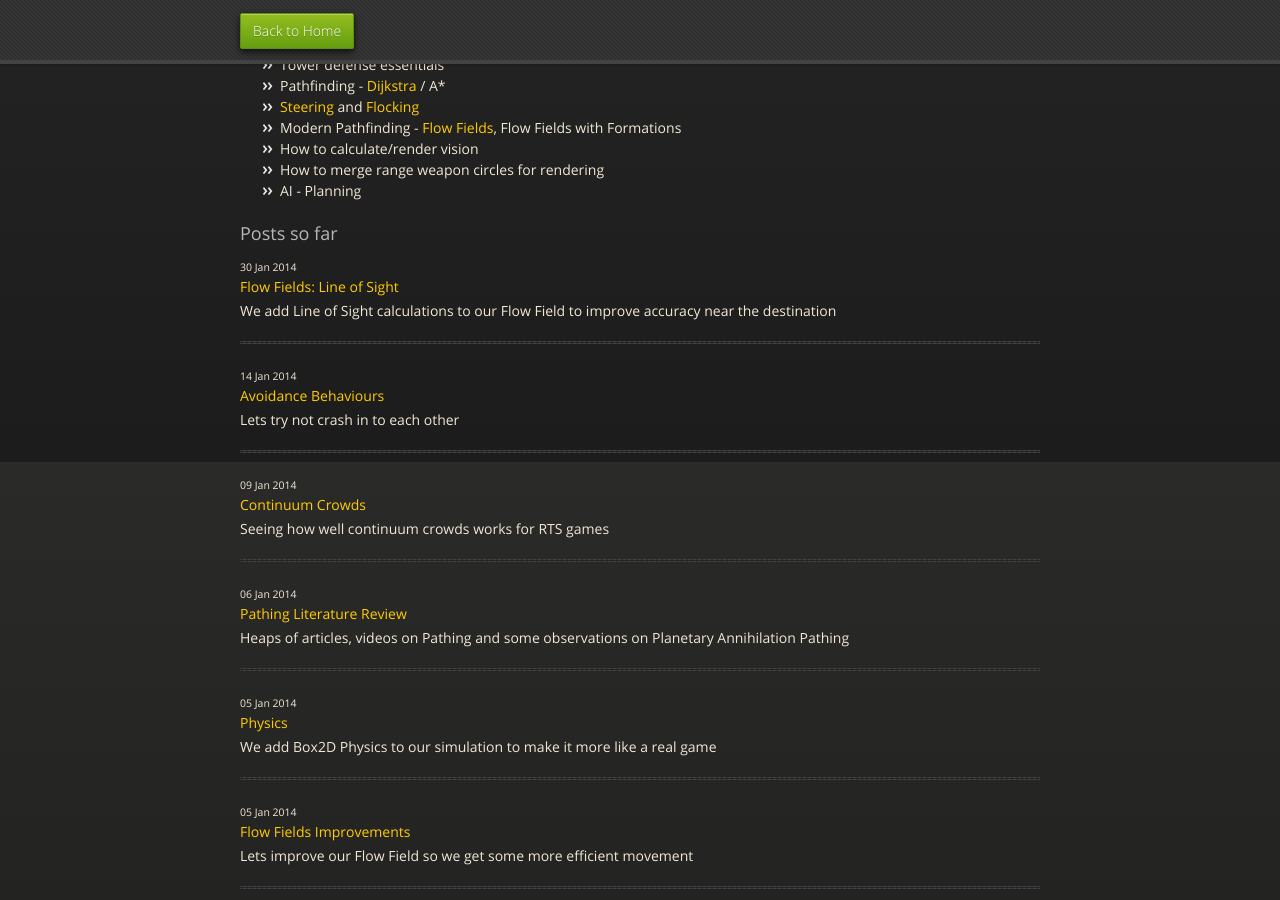
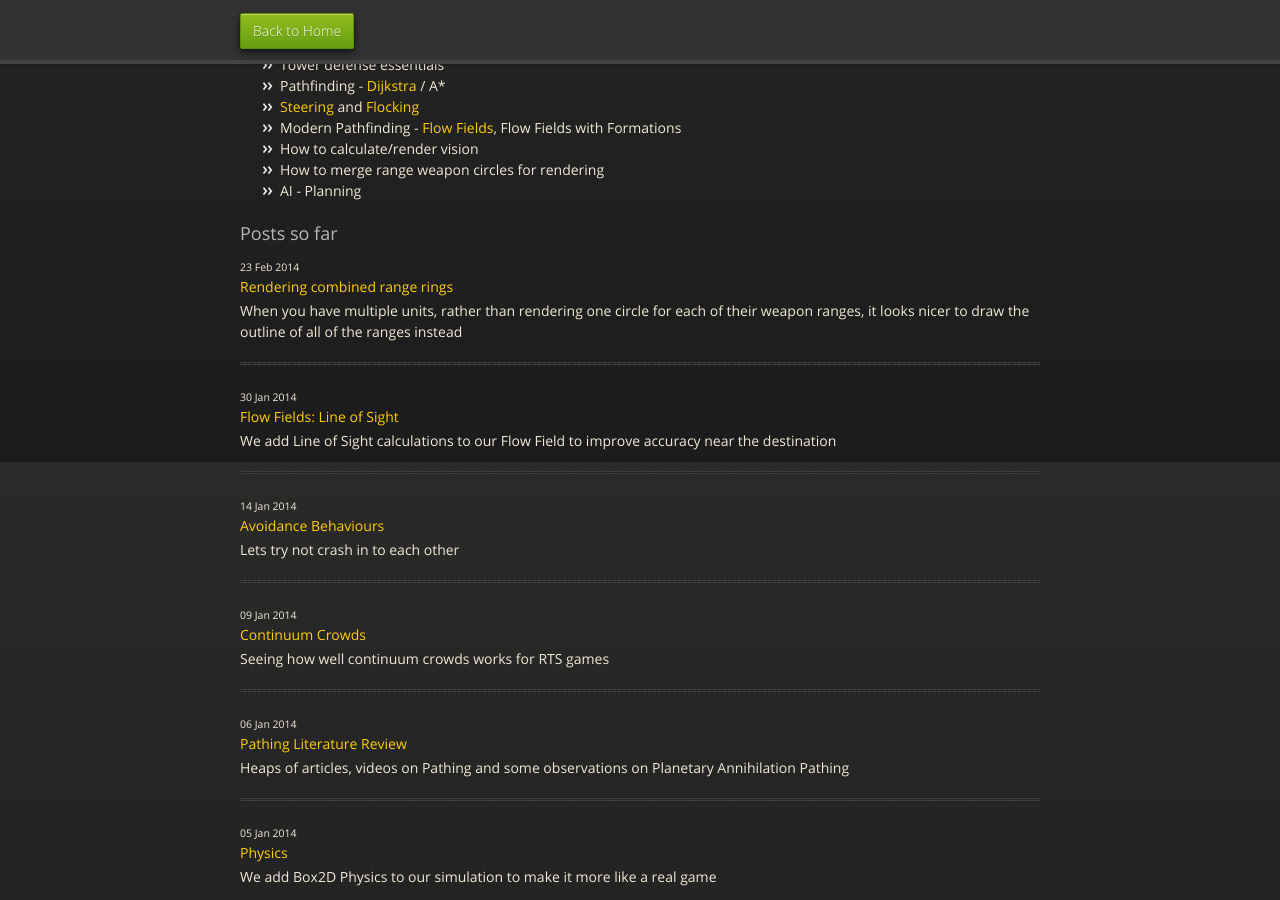
Before and after one commit to HowToRts/HowToRts.github.io, a Jekyll site: the page built from index.md, in a window 1280 px wide and 900 px high, scrolled down 438 px. Built offline with Jekyll 4.4.1, drawn with Linux system fonts in a browser that asks for light colours; nearby versions of some CDN libraries.

Commit message:
Publish rendering range rings.

```diff
--- a/_drafts/2014-02-06-rendering-range.md
+++ b/_posts/2014-02-23-rendering-range.md
@@ -2,18 +2,18 @@
 layout: post
 title:  "Rendering combined range rings"
 description: "When you have multiple units, rather than rendering one circle for each of their weapon ranges, it looks nicer to draw the outline of all of the ranges instead"
-date:   2014-02-06
+date:   2014-02-23
 ---
 
 Many RTS games have a way to visualise your units range. In Planetary Annihilation this is done by holding the Ctrl key. This gives you something that looks like the following.
 
 <img class="inline" src="/images/2014-02-06/pa-range-rings.png" />
 
-The great thing about how these are drawn are that the range rings are combined, this gives a very visually pleasing result. We are going to try reproduce this.
+The great thing about how these are drawn is that the range rings are combined rather than just rendering every circle individually, this gives a very visually pleasing result. We are going to try reproduce this.
 
-We'll be implementing this using the HTML5 canvas API, but the concept works similarly with OpenGL and other concepts (details at the end of the post).
+We'll be implementing this using the HTML5 canvas API, but the concept works similarly with OpenGL and other platforms (details at the end of the post).
 
-Doing this is easy. First we draw all of the range circles as filled in circles, with the radius of the range radius plus half of the outline thickness. This gives us the total area that we want the range rings to cover, however the centers are filled in.
+Doing this is easy. First we draw all of the range circles as filled in circles, with the radius of the range radius plus half of the outline thickness. This gives us the total area that we want the range rings to cover, but with the centers filled in.
 
 Next we simply clear the area of the range rings, minus half of the outline thickness. This leaves us with just the outlines that we desire!
 
@@ -71,7 +71,7 @@ This technique can be implemented in OpenGL using the stencil buffer.
 - Draw all of the circles, padded by half the outline thickness (this gives us a stencil full of 1s where the range rings are)
 - Change the stencil write to replace the existing with 0
 - Draw all of the circles, inset by half the outline thickness (this leaves us with just 1s in the outline locations)
-- Enable color rendering and set to only render where the stencil is one
+- Enable color rendering and set to only render where the stencil is 1
 - Draw all of the circles, padded by half the outline thickness
 
 There is a [very good post on stackoverflow with example code] doing this
```
